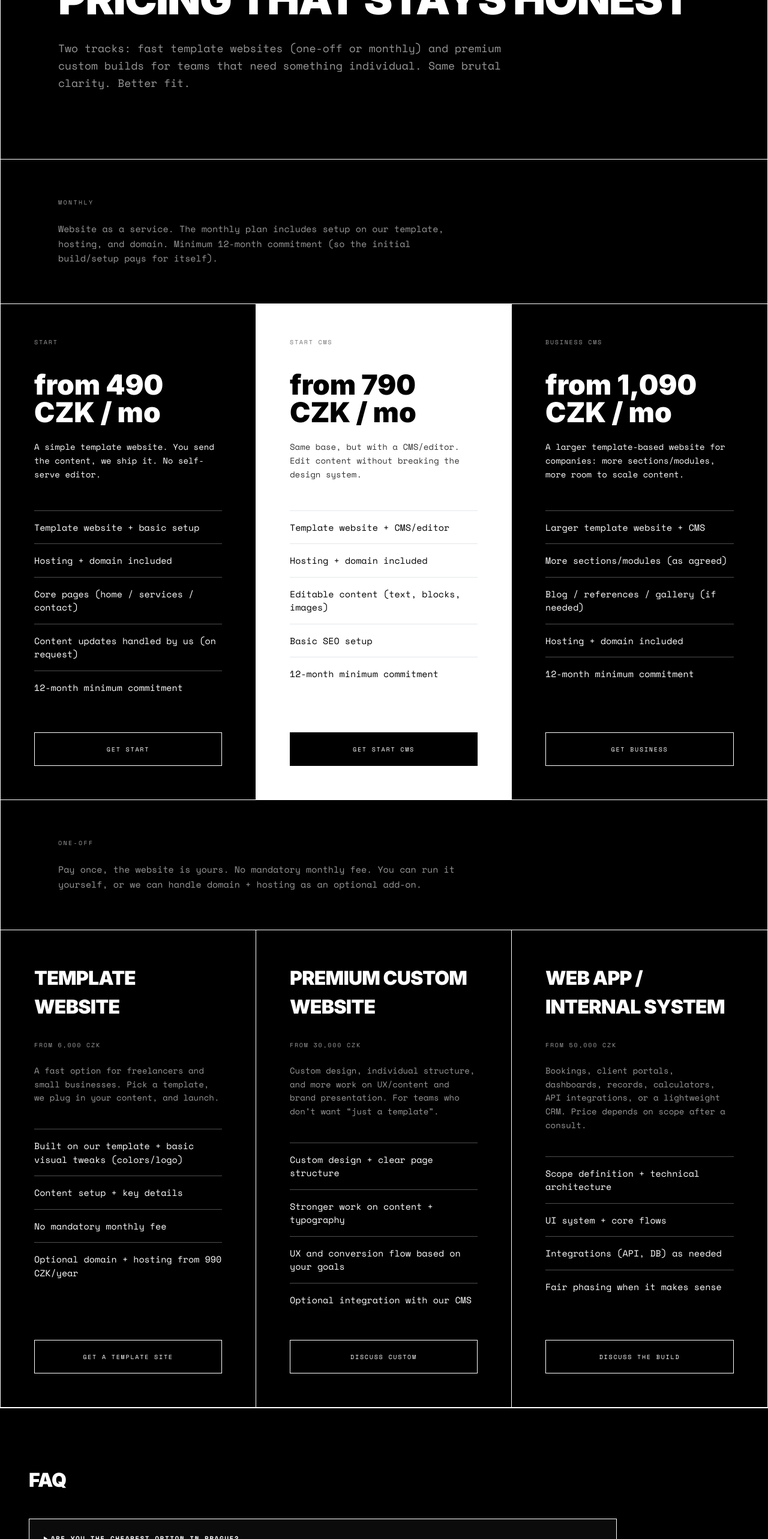
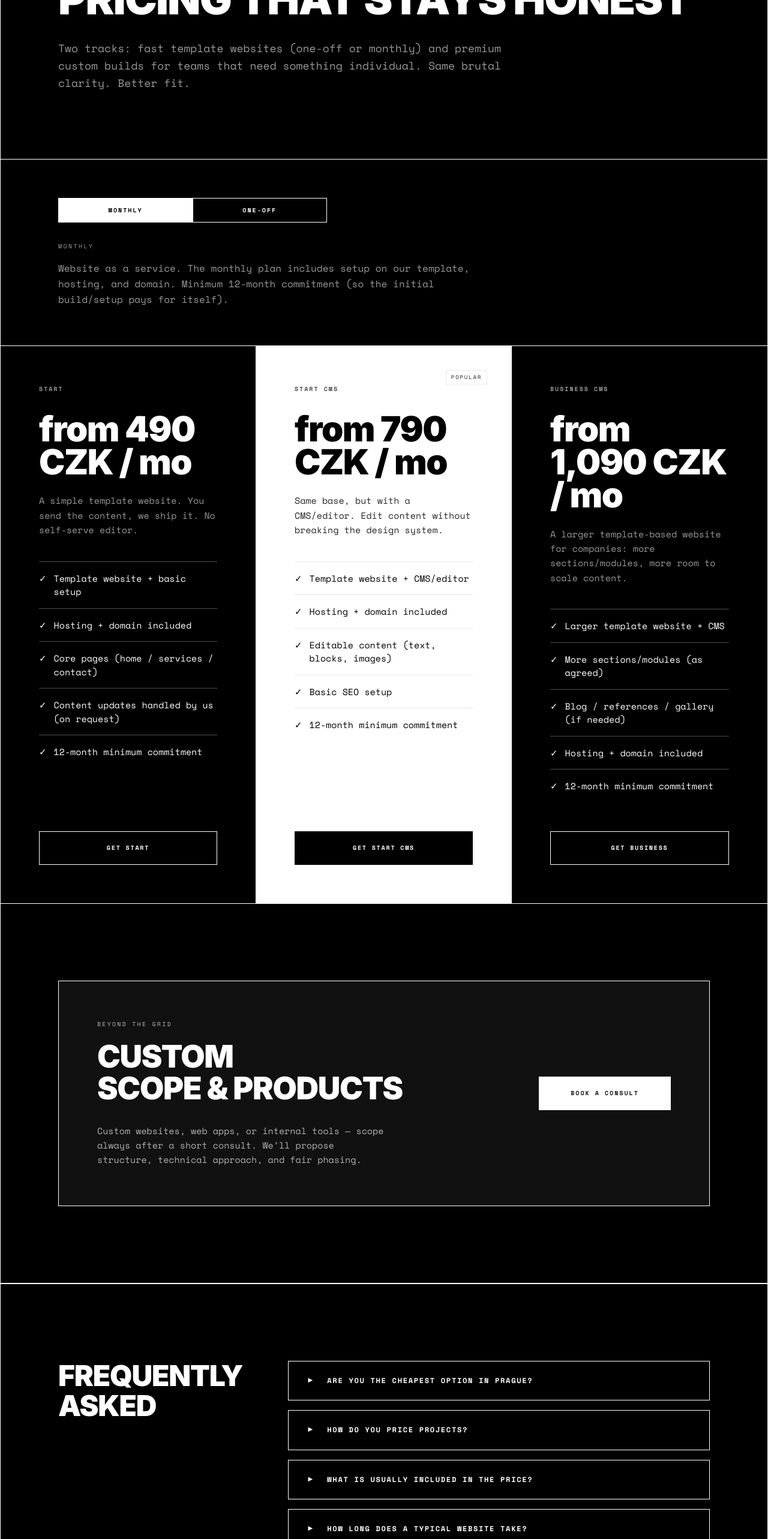
Before and after one commit to TomKlement/TTagency, a React (Vite) app: page /pricing in a window 1280 px wide. Shown: the part 234-2800 px from the top of the page at 60% size. Built offline with nearby package versions, Linux system fonts and the light colour scheme.

Commit message:
pricing page upgrade

```diff
--- a/src/i18n/locales/cs.json
+++ b/src/i18n/locales/cs.json
@@ -28,6 +28,9 @@
       "label": "Jazyk",
       "en": "EN",
       "cs": "CZ"
+    },
+    "faq": {
+      "h2": "ČASTO\nKLÁDANÉ"
     }
   },
   "meta": {
@@ -209,6 +212,17 @@
   "pricing": {
     "h1": "Ceník bez omáčky",
     "subheadline": "Dva směry: rychlý web ze šablony (jednorázově nebo měsíčně) a prémiové custom řešení pro individuální potřeby. Držíme design. Držíme výkon.",
+    "toggle": {
+      "monthly": "Měsíčně",
+      "oneOff": "Jednorázově"
+    },
+    "badgePopular": "Doporučeno",
+    "enterprise": {
+      "kicker": "Mimo šablonu",
+      "title": "NA MÍRU\nA VĚTŠÍ ROZSAH",
+      "body": "Custom web, webová aplikace nebo interní systém — rozsah vždy po krátké konzultaci. Navrhneme strukturu, technické řešení a férové etapování.",
+      "cta": "Domluvit konzultaci"
+    },
     "subscription": {
       "kicker": "Měsíčně",
       "intro": "Web jako služba. V ceně máte vytvoření webu na naší šabloně, provoz, hosting i doménu. Závazek 12 měsíců (aby se zaplatila práce na setupu).",
--- a/src/i18n/locales/en.json
+++ b/src/i18n/locales/en.json
@@ -28,6 +28,9 @@
       "label": "Language",
       "en": "EN",
       "cs": "CZ"
+    },
+    "faq": {
+      "h2": "FREQUENTLY\nASKED"
     }
   },
   "meta": {
@@ -209,6 +212,17 @@
   "pricing": {
     "h1": "Pricing that stays honest",
     "subheadline": "Two tracks: fast template websites (one-off or monthly) and premium custom builds for teams that need something individual. Same brutal clarity. Better fit.",
+    "toggle": {
+      "monthly": "Monthly",
+      "oneOff": "One-off"
+    },
+    "badgePopular": "Popular",
+    "enterprise": {
+      "kicker": "Beyond the grid",
+      "title": "CUSTOM\nSCOPE & PRODUCTS",
+      "body": "Custom websites, web apps, or internal tools — scope always after a short consult. We’ll propose structure, technical approach, and fair phasing.",
+      "cta": "Book a consult"
+    },
     "subscription": {
       "kicker": "Monthly",
       "intro": "Website as a service. The monthly plan includes setup on our template, hosting, and domain. Minimum 12-month commitment (so the initial build/setup pays for itself).",
--- a/src/pages/Pricing/PricingPage.tsx
+++ b/src/pages/Pricing/PricingPage.tsx
@@ -1,10 +1,18 @@
+import { useState } from 'react'
+import { Link } from 'react-router-dom'
 import { useTranslation } from 'react-i18next'
 import { PageMeta } from '../../shared/seo/PageMeta'
 import { FaqSection } from '../../shared/geo/FaqSection'
 import { GeoJsonLd } from '../../shared/geo/GeoJsonLd'
 
+type PricingMode = 'monthly' | 'oneOff'
+
+const subscriptionTierKeys = ['foundation', 'build', 'scale'] as const
+
 export function PricingPage() {
   const { t } = useTranslation()
+  const [mode, setMode] = useState<PricingMode>('monthly')
+
   const oneOffItems = t('pricing.oneOff.items', { returnObjects: true }) as Array<{
     title: string
     price: string
@@ -28,95 +36,225 @@ export function PricingPage() {
         </section>
 
         <section className="px-12 md:px-24 py-16 border-b border-[var(--color-border)]">
-          <div className="uppercase tracking-[0.24em] text-[10px] text-[var(--color-muted)]">{t('pricing.subscription.kicker')}</div>
-          <p className="mt-6 text-[var(--color-muted)] text-[15px] max-w-[72ch] leading-relaxed">{t('pricing.subscription.intro')}</p>
+          <div
+            className="inline-flex w-full max-w-md border border-[var(--color-border)]"
+            role="group"
+            aria-label={t('pricing.h1')}
+          >
+            <button
+              type="button"
+              onClick={() => setMode('monthly')}
+              className={[
+                'flex-1 px-4 py-3 uppercase tracking-[0.2em] text-[10px] font-semibold transition-none',
+                mode === 'monthly'
+                  ? 'bg-[var(--color-text)] text-[var(--color-bg)]'
+                  : 'bg-[var(--color-bg)] text-[var(--color-text)] hover:bg-[var(--color-soft)]',
+              ].join(' ')}
+            >
+              {t('pricing.toggle.monthly')}
+            </button>
+            <button
+              type="button"
+              onClick={() => setMode('oneOff')}
+              className={[
+                'flex-1 px-4 py-3 uppercase tracking-[0.2em] text-[10px] font-semibold border-l border-[var(--color-border)] transition-none',
+                mode === 'oneOff'
+                  ? 'bg-[var(--color-text)] text-[var(--color-bg)]'
+                  : 'bg-[var(--color-bg)] text-[var(--color-text)] hover:bg-[var(--color-soft)]',
+              ].join(' ')}
+            >
+              {t('pricing.toggle.oneOff')}
+            </button>
+          </div>
+          <div className="mt-8 uppercase tracking-[0.24em] text-[10px] text-[var(--color-muted)]">
+            {mode === 'monthly' ? t('pricing.subscription.kicker') : t('pricing.oneOff.kicker')}
+          </div>
+          <p className="mt-4 text-[var(--color-muted)] text-[15px] md:text-[16px] max-w-[72ch] leading-relaxed">
+            {mode === 'monthly' ? t('pricing.subscription.intro') : t('pricing.oneOff.intro')}
+          </p>
         </section>
 
+        {mode === 'monthly' ? (
           <section className="grid grid-cols-1 lg:grid-cols-3 border-b border-[var(--color-border)]">
-          <article className="p-12 md:p-14 min-h-[640px] flex flex-col border-b lg:border-b-0 lg:border-r border-[var(--color-border)]">
-            <div className="uppercase tracking-[0.18em] text-[10px] text-[var(--color-muted)]">
-              {t('pricing.subscription.tiers.foundation.name')}
+            {subscriptionTierKeys.map((key, idx) => {
+              const featured = key === 'build'
+              const name = t(`pricing.subscription.tiers.${key}.name`)
+              const price = t(`pricing.subscription.tiers.${key}.price`)
+              const blurb = t(`pricing.subscription.tiers.${key}.blurb`)
+              const features = t(`pricing.subscription.tiers.${key}.features`, { returnObjects: true }) as string[]
+              const cta = t(`pricing.subscription.tiers.${key}.cta`)
+
+              return (
+                <article
+                  key={key}
+                  className={[
+                    'relative p-12 md:p-16 min-h-[620px] flex flex-col border-b lg:border-b-0',
+                    idx < 2 ? 'lg:border-r border-[var(--color-border)]' : '',
+                    featured
+                      ? 'bg-[var(--color-text)] text-[var(--color-bg)]'
+                      : 'bg-[var(--color-bg)] text-[var(--color-text)]',
+                  ].join(' ')}
+                >
+                  {featured ? (
+                    <div className="absolute top-8 right-8 md:top-10 md:right-10 border border-current/35 px-2 py-1 uppercase tracking-[0.2em] text-[9px] opacity-90">
+                      {t('pricing.badgePopular')}
                     </div>
-            <div className="mt-10 font-serif font-black text-[46px] leading-[1]">{t('pricing.subscription.tiers.foundation.price')}</div>
-            <p className="mt-6 text-[14px] leading-relaxed max-w-[44ch]">{t('pricing.subscription.tiers.foundation.blurb')}</p>
-            <div className="mt-12 space-y-0 text-[15px] flex-1">
-              {(t('pricing.subscription.tiers.foundation.features', { returnObjects: true }) as string[]).map((f) => (
-                <div key={f} className="border-t border-[var(--color-soft)] py-4">
-                  {f}
+                  ) : null}
+                  <div
+                    className={[
+                      'uppercase tracking-[0.2em] text-[10px] font-semibold',
+                      featured ? 'opacity-70' : 'text-[var(--color-muted)]',
+                    ].join(' ')}
+                  >
+                    {name}
+                  </div>
+                  <div
+                    className={[
+                      'mt-8 font-serif font-black leading-[0.95] tracking-tight',
+                      'text-[clamp(40px,4.8vw,58px)]',
+                    ].join(' ')}
+                  >
+                    {price}
+                  </div>
+                  <p
+                    className={[
+                      'mt-6 text-[14px] md:text-[15px] leading-relaxed max-w-[42ch]',
+                      featured ? 'opacity-85' : 'text-[var(--color-muted)]',
+                    ].join(' ')}
+                  >
+                    {blurb}
+                  </p>
+                  <div className="mt-10 flex-1 space-y-0 text-[14px] md:text-[15px]">
+                    {features.map((f) => (
+                      <div
+                        key={f}
+                        className={[
+                          'flex gap-3 border-t py-4',
+                          featured ? 'border-current/20' : 'border-[var(--color-soft)]',
+                        ].join(' ')}
+                      >
+                        <span className="shrink-0 font-medium" aria-hidden>
+                          ✓
+                        </span>
+                        <span>{f}</span>
                       </div>
                     ))}
                   </div>
-            <button className="mt-12 w-full h-14 uppercase tracking-[0.18em] text-[10px] border border-[var(--color-border)] hover:bg-[var(--color-text)] hover:text-[var(--color-bg)]">
-              {t('pricing.subscription.tiers.foundation.cta')}
-            </button>
+                  <Link
+                    to="/contact"
+                    className={[
+                      'mt-12 flex h-14 w-full items-center justify-center uppercase tracking-[0.18em] text-[10px] font-semibold',
+                      featured
+                        ? 'border border-[var(--color-bg)] bg-[var(--color-bg)] text-[var(--color-text)] hover:bg-transparent hover:text-[var(--color-bg)]'
+                        : 'border border-[var(--color-border)] hover:bg-[var(--color-text)] hover:text-[var(--color-bg)]',
+                    ].join(' ')}
+                  >
+                    {cta}
+                  </Link>
                 </article>
-
-          <article className="p-12 md:p-14 min-h-[640px] flex flex-col bg-[var(--color-text)] text-[var(--color-bg)] border-b lg:border-b-0 lg:border-r border-[var(--color-border)]">
-            <div className="uppercase tracking-[0.18em] text-[10px] opacity-55">
-              {t('pricing.subscription.tiers.build.name')}
+              )
+            })}
+          </section>
+        ) : (
+          <section className="grid grid-cols-1 lg:grid-cols-3 border-b border-[var(--color-border)]">
+            {oneOffItems.map((it, idx) => {
+              const featured = idx === 1
+              return (
+                <article
+                  key={it.title}
+                  className={[
+                    'relative p-12 md:p-16 min-h-[620px] flex flex-col border-b lg:border-b-0',
+                    idx < 2 ? 'lg:border-r border-[var(--color-border)]' : '',
+                    featured
+                      ? 'bg-[var(--color-text)] text-[var(--color-bg)]'
+                      : 'bg-[var(--color-bg)] text-[var(--color-text)]',
+                  ].join(' ')}
+                >
+                  {featured ? (
+                    <div className="absolute top-8 right-8 md:top-10 md:right-10 border border-current/35 px-2 py-1 uppercase tracking-[0.2em] text-[9px] opacity-90">
+                      {t('pricing.badgePopular')}
                     </div>
-            <div className="mt-10 font-serif font-black text-[46px] leading-[1]">{t('pricing.subscription.tiers.build.price')}</div>
-            <p className="mt-6 text-[14px] leading-relaxed max-w-[44ch] opacity-80">{t('pricing.subscription.tiers.build.blurb')}</p>
-            <div className="mt-12 space-y-0 text-[15px] flex-1">
-              {(t('pricing.subscription.tiers.build.features', { returnObjects: true }) as string[]).map((f) => (
-                <div key={f} className="border-t border-current/25 py-4">
-                  {f}
+                  ) : null}
+                  <div
+                    className={[
+                      'font-serif font-black uppercase leading-[1.05] tracking-tight',
+                      'text-[clamp(22px,2.4vw,30px)]',
+                      featured ? '' : 'text-[var(--color-text)]',
+                    ].join(' ')}
+                  >
+                    {it.title}
+                  </div>
+                  <div
+                    className={[
+                      'mt-8 font-serif font-black leading-[0.95] tracking-tight',
+                      'text-[clamp(40px,4.8vw,58px)]',
+                    ].join(' ')}
+                  >
+                    {it.price}
+                  </div>
+                  <p
+                    className={[
+                      'mt-6 text-[14px] md:text-[15px] leading-relaxed max-w-[42ch]',
+                      featured ? 'opacity-85' : 'text-[var(--color-muted)]',
+                    ].join(' ')}
+                  >
+                    {it.blurb}
+                  </p>
+                  <div className="mt-10 flex-1 space-y-0 text-[14px] md:text-[15px]">
+                    {it.features.map((f) => (
+                      <div
+                        key={f}
+                        className={[
+                          'flex gap-3 border-t py-4',
+                          featured ? 'border-current/20' : 'border-[var(--color-soft)]',
+                        ].join(' ')}
+                      >
+                        <span className="shrink-0 font-medium" aria-hidden>
+                          ✓
+                        </span>
+                        <span>{f}</span>
                       </div>
                     ))}
                   </div>
-            <button className="mt-12 w-full h-14 uppercase tracking-[0.18em] text-[10px] bg-[var(--color-bg)] text-[var(--color-text)] border border-[var(--color-bg)]">
-              {t('pricing.subscription.tiers.build.cta')}
-            </button>
-          </article>
-
-          <article className="p-12 md:p-14 min-h-[640px] flex flex-col">
-            <div className="uppercase tracking-[0.18em] text-[10px] text-[var(--color-muted)]">
-              {t('pricing.subscription.tiers.scale.name')}
-            </div>
-            <div className="mt-10 font-serif font-black text-[46px] leading-[1]">{t('pricing.subscription.tiers.scale.price')}</div>
-            <p className="mt-6 text-[14px] leading-relaxed max-w-[44ch]">{t('pricing.subscription.tiers.scale.blurb')}</p>
-            <div className="mt-12 space-y-0 text-[15px] flex-1">
-              {(t('pricing.subscription.tiers.scale.features', { returnObjects: true }) as string[]).map((f) => (
-                <div key={f} className="border-t border-[var(--color-soft)] py-4">
-                  {f}
-                </div>
-              ))}
-            </div>
-            <button className="mt-12 w-full h-14 uppercase tracking-[0.18em] text-[10px] border border-[var(--color-border)] hover:bg-[var(--color-text)] hover:text-[var(--color-bg)]">
-              {t('pricing.subscription.tiers.scale.cta')}
-            </button>
-          </article>
-        </section>
-
-        <section className="px-12 md:px-24 py-16 border-b border-[var(--color-border)]">
-          <div className="uppercase tracking-[0.24em] text-[10px] text-[var(--color-muted)]">{t('pricing.oneOff.kicker')}</div>
-          <p className="mt-6 text-[var(--color-muted)] text-[15px] max-w-[72ch] leading-relaxed">{t('pricing.oneOff.intro')}</p>
-        </section>
-
-        <section className="grid grid-cols-1 lg:grid-cols-3 border-b border-[var(--color-border)]">
-          {oneOffItems.map((it, idx) => (
-            <article
-              key={it.title}
+                  <Link
+                    to="/contact"
                     className={[
-                'p-12 md:p-14 min-h-[520px] flex flex-col',
-                idx < 2 ? 'border-b lg:border-b-0 lg:border-r border-[var(--color-border)]' : 'border-b lg:border-b-0',
+                      'mt-12 flex h-14 w-full items-center justify-center uppercase tracking-[0.18em] text-[10px] font-semibold',
+                      featured
+                        ? 'border border-[var(--color-bg)] bg-[var(--color-bg)] text-[var(--color-text)] hover:bg-transparent hover:text-[var(--color-bg)]'
+                        : 'border border-[var(--color-border)] hover:bg-[var(--color-text)] hover:text-[var(--color-bg)]',
                     ].join(' ')}
                   >
-              <div className="font-serif font-black uppercase text-[32px] tracking-tight">{it.title}</div>
-              <div className="mt-8 uppercase tracking-[0.18em] text-[10px] text-[var(--color-muted)]">{it.price}</div>
-              <p className="mt-6 text-[14px] leading-relaxed max-w-[54ch] text-[var(--color-muted)]">{it.blurb}</p>
-              <div className="mt-10 space-y-0 text-[15px] flex-1">
-                {it.features.map((f) => (
-                  <div key={f} className="border-t border-[var(--color-soft)] py-4">
-                    {f}
+                    {it.cta}
+                  </Link>
+                </article>
+              )
+            })}
+          </section>
+        )}
+
+        <section className="border-b border-[var(--color-border)] bg-[var(--color-bg)] px-12 md:px-24 py-24 md:py-32">
+          <div className="border border-[var(--color-border)] bg-[var(--color-cta-panel-bg)] p-10 text-[var(--color-cta-panel-fg)] md:p-14 lg:p-16">
+            <div className="grid grid-cols-1 gap-12 lg:grid-cols-[minmax(0,1fr)_auto] lg:items-center lg:gap-16 xl:gap-24">
+              <div>
+                <div className="uppercase tracking-[0.22em] text-[10px] text-[var(--color-cta-panel-muted)]">
+                  {t('pricing.enterprise.kicker')}
                 </div>
-                ))}
+                <h2 className="mt-5 font-serif font-black uppercase text-[clamp(32px,4.2vw,52px)] leading-[1.02] tracking-tight whitespace-pre-line">
+                  {t('pricing.enterprise.title')}
+                </h2>
+                <p className="mt-8 max-w-[52ch] text-[14px] md:text-[15px] leading-relaxed text-[var(--color-cta-panel-muted)]">
+                  {t('pricing.enterprise.body')}
+                </p>
               </div>
-              <button className="mt-10 w-full h-14 uppercase tracking-[0.18em] text-[10px] border border-[var(--color-border)] hover:bg-[var(--color-text)] hover:text-[var(--color-bg)]">
-                {it.cta}
-              </button>
-            </article>
-          ))}
+              <Link
+                to="/contact"
+                className="inline-flex h-12 w-full shrink-0 items-center justify-center border border-[var(--color-cta-panel-fg)] bg-[var(--color-cta-panel-fg)] px-10 uppercase tracking-[0.2em] text-[10px] font-semibold text-[var(--color-cta-panel-bg)] hover:bg-transparent hover:text-[var(--color-cta-panel-fg)] lg:h-14 lg:w-auto lg:min-w-[220px]"
+              >
+                {t('pricing.enterprise.cta')}
+              </Link>
+            </div>
+          </div>
         </section>
       </main>
 
--- a/src/shared/geo/FaqSection.tsx
+++ b/src/shared/geo/FaqSection.tsx
@@ -1,3 +1,4 @@
+import { useState } from 'react'
 import { useTranslation } from 'react-i18next'
 
 export type FaqKey = 'home' | 'portfolio' | 'cmsDemo' | 'pricing' | 'contact'
@@ -7,20 +8,60 @@ type FaqItem = { q: string; a: string }
 export function FaqSection({ faqKey }: { faqKey: FaqKey }) {
   const { t } = useTranslation()
   const items = t(`faq.${faqKey}`, { returnObjects: true }) as FaqItem[]
+  const [openIndex, setOpenIndex] = useState<number | null>(null)
+
+  const toggle = (index: number) => {
+    setOpenIndex((current) => (current === index ? null : index))
+  }
 
   return (
-    <section className="max-w-[1440px] mx-auto px-8 md:px-12 py-24 border-t border-[var(--color-border)]">
-      <div className="max-w-[980px]">
-        <h2 className="font-serif font-black uppercase text-[32px] tracking-tight">FAQ</h2>
-        <div className="mt-10 space-y-6">
-          {items.map((it) => (
-            <details key={it.q} className="border border-[var(--color-border)] bg-[var(--color-surface)] p-6">
-              <summary className="cursor-pointer uppercase tracking-[0.14em] text-[11px] font-semibold">
-                {it.q}
-              </summary>
-              <p className="mt-4 text-[13px] leading-relaxed text-[var(--color-muted)]">{it.a}</p>
-            </details>
-          ))}
+    <section className="border-t border-[var(--color-border)] bg-[var(--color-bg)]">
+      <div className="mx-auto max-w-[1440px] border-x border-[var(--color-border)] px-12 md:px-24 py-24 md:py-32">
+        <div className="grid grid-cols-1 gap-14 lg:grid-cols-12 lg:gap-16 lg:items-start">
+          <div className="lg:col-span-4">
+            <h2 className="font-serif font-black uppercase text-[clamp(32px,4vw,48px)] leading-[1.05] tracking-tight whitespace-pre-line">
+              {t('common.faq.h2')}
+            </h2>
+          </div>
+
+          <div className="lg:col-span-8 flex flex-col gap-3 md:gap-4">
+            {items.map((it, index) => {
+              const open = openIndex === index
+              return (
+                <div
+                  key={it.q}
+                  className="border border-[var(--color-border)] bg-[var(--color-bg)]"
+                >
+                  <button
+                    type="button"
+                    onClick={() => toggle(index)}
+                    aria-expanded={open}
+                    className="grid w-full grid-cols-[1.5rem_minmax(0,1fr)] items-start gap-x-3 px-5 py-5 text-left md:grid-cols-[1.5rem_minmax(0,1fr)] md:gap-x-4 md:px-6 md:py-6"
+                  >
+                    <span
+                      className="flex w-full shrink-0 justify-center pt-0.5 font-sans text-[10px] leading-none text-[var(--color-text)]"
+                      aria-hidden
+                    >
+                      {open ? '▼' : '▶'}
+                    </span>
+                    <span className="min-w-0 font-sans text-[11px] font-bold uppercase leading-snug tracking-[0.14em] text-[var(--color-text)] md:text-[12px]">
+                      {it.q}
+                    </span>
+                  </button>
+                  {open ? (
+                    <div className="border-t border-[var(--color-border)] px-5 pb-5 pt-4 md:px-6 md:pb-6 md:pt-5">
+                      <div className="grid grid-cols-[1.5rem_minmax(0,1fr)] gap-x-3 md:gap-x-4">
+                        <span className="select-none" aria-hidden />
+                        <p className="font-sans text-[12px] normal-case leading-relaxed tracking-normal text-[var(--color-muted)] md:text-[13px]">
+                          {it.a}
+                        </p>
+                      </div>
+                    </div>
+                  ) : null}
+                </div>
+              )
+            })}
+          </div>
         </div>
       </div>
     </section>
--- a/src/styles.css
+++ b/src/styles.css
@@ -13,6 +13,9 @@
   --color-inverse-bg: #ffffff;
   --color-inverse-text: #000000;
   --color-border: #ffffff;
+  --color-cta-panel-bg: #111111;
+  --color-cta-panel-fg: #ffffff;
+  --color-cta-panel-muted: rgb(255 255 255 / 0.68);
 }
 
 html,
@@ -40,6 +43,9 @@ body {
   --color-inverse-bg: #ffffff;
   --color-inverse-text: #000000;
   --color-border: #ffffff;
+  --color-cta-panel-bg: #111111;
+  --color-cta-panel-fg: #ffffff;
+  --color-cta-panel-muted: rgb(255 255 255 / 0.68);
 }
 
 [data-theme='light'] {
@@ -51,6 +57,9 @@ body {
   --color-inverse-bg: #050505;
   --color-inverse-text: #ffffff;
   --color-border: #d8d4d2;
+  --color-cta-panel-bg: #0a0a0a;
+  --color-cta-panel-fg: #fdf8f8;
+  --color-cta-panel-muted: rgb(253 248 248 / 0.72);
 }
 
 .grid-paper {
```
Lines whose indentation alone changed are shown as unchanged.
